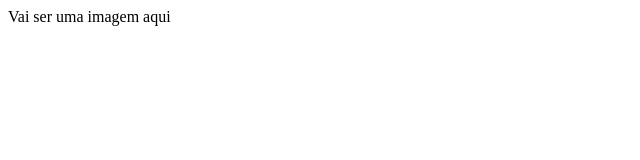
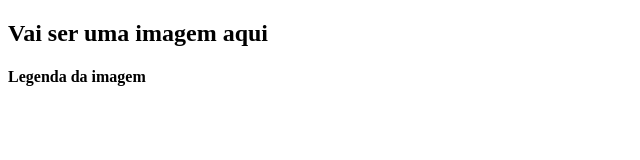
Before and after one commit to M14Burack/alluraplus, a plain HTML site: page index.html in a window 1280 px wide. Shown: the whole page, without its empty margins (0-640 px from the left). Drawn offline with Linux system fonts and the light colour scheme.

Commit message:
Add files via upload

```diff
--- a/index.html
+++ b/index.html
@@ -6,7 +6,7 @@
     <title>Site Escola</title>
 </head>
 <body>
-      </h2>Vai ser uma imagem aqui</h2>
-
+<h2>Vai ser uma imagem aqui</h2>
+<h4>Legenda da imagem</h4>
 </body>
 </html>
```
